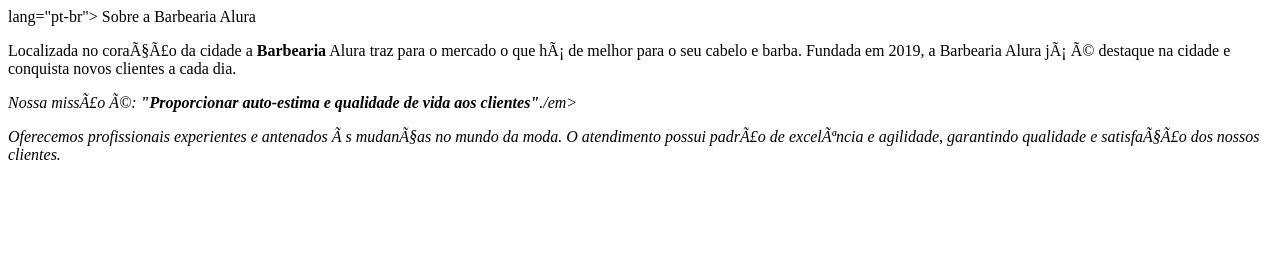
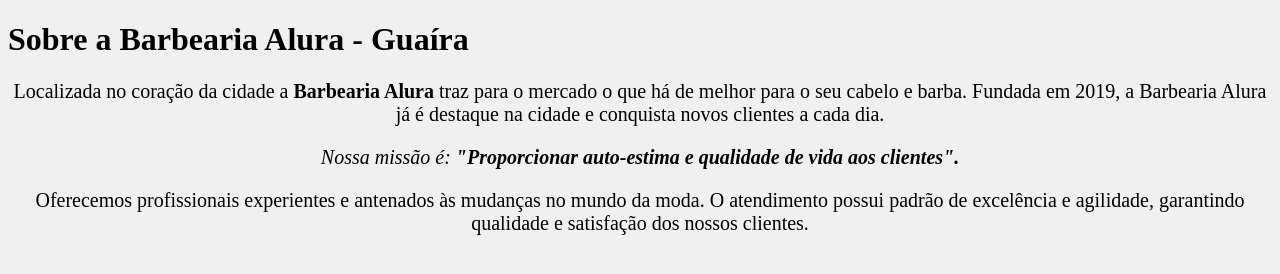
Before and after one commit to kethelynisabe/mendesflix-2front23, a plain HTML site: page index.html in a window 1280 px wide. Drawn offline with Linux system fonts and the light colour scheme.

Commit message:
Add files via upload

```diff
--- a/index.html
+++ b/index.html
@@ -1,20 +1,30 @@
 <!DOCTYPE html>
-<html> lang="pt-br">
-    <meta charset="UTF-8
-	<h1>Sobre a Barbearia Alura</h1>
+<html	lang="pt-br">
+	<head>
+		<meta charset="UTF-8">
+		<title>Barbearia DEV Sistem</title>
+		<link rel="stylesheet" href="style.css">
 
-	<p>
+		<style>
+			p{
+				font-size: 20px;
+			}
+			</style>
 
-	Localizada no coração da cidade a<strong> Barbearia</strong> Alura traz para o mercado o que há de melhor para o seu cabelo e barba. Fundada em 2019, a Barbearia Alura já é destaque na cidade e conquista novos clientes a cada dia.
-	<p>
+	</head>
+	<body>
+		<h1 style="text-aling: center">Sobre a Barbearia Alura - Guaíra</h1>
 
-	<P>
+		<P	style="text-aling: justify">
+			Localizada no coração da cidade a <STRONG>Barbearia Alura</STRONG> traz para o mercado o que há de melhor para o seu cabelo e barba. Fundada em 2019, a Barbearia Alura já é destaque na cidade e conquista novos clientes a cada dia.
+		</P>
 
-	 <EM>Nossa missão é:<strong> "Proporcionar auto-estima e qualidade de vida aos clientes"</strong>./em>
-	<P>
+		<P style="font-size:20px: text-aling: right">
+			<em>Nossa missão é:	<STRONG>"Proporcionar auto-estima e qualidade de vida aos clientes".</STRONG></EM></P>
+		</P>
 
-	<P>
-
-	Oferecemos profissionais experientes e antenados às mudanças no mundo da moda. O atendimento possui padrão de excelência e agilidade, garantindo qualidade e satisfação dos nossos clientes.
-	</p>
+		<p style="text-aling: left">
+			Oferecemos profissionais experientes e antenados às mudanças no mundo da moda. O atendimento possui padrão de excelência e agilidade, garantindo qualidade e satisfação dos nossos clientes.
+		</P>
+	</body>
 </html>
--- /dev/null
+++ b/style.css
@@ -0,0 +1,6 @@
+p{
+	text-align:	center;
+}
+   body{
+        background-color:#f0f0f0;
+}
```
